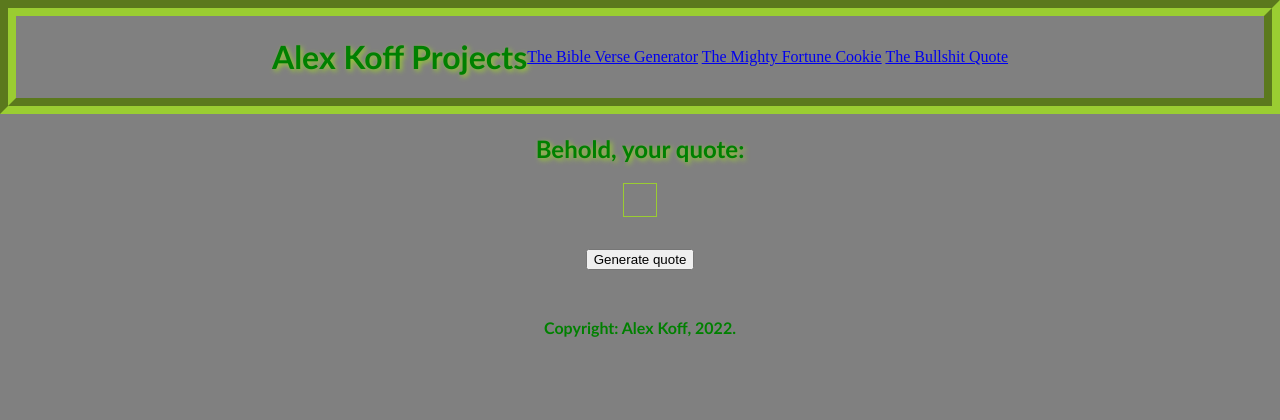
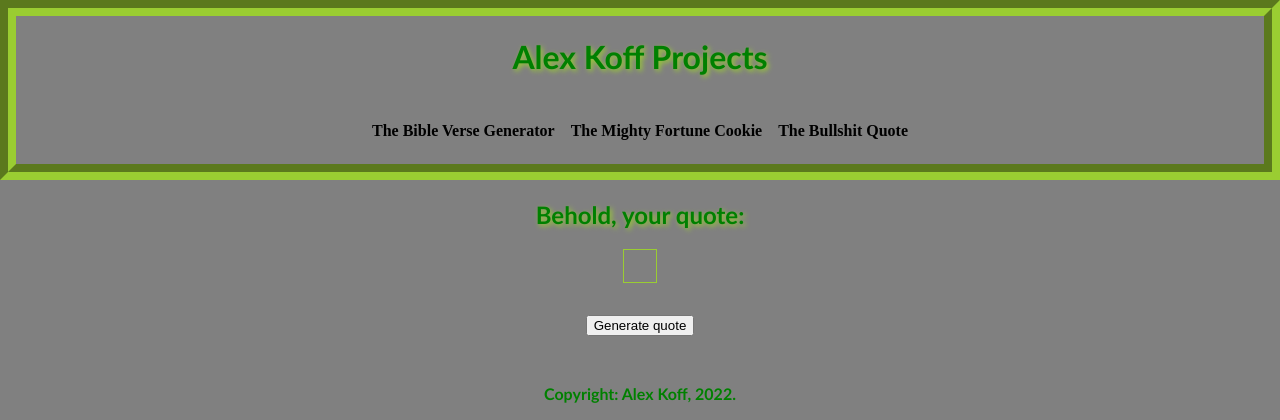
Before and after one commit to alinakov96/alinakov96.github.io, a PHP site: the page made by Bullshit Quote/index.html in a window 1280 px wide. Shown: the top 420 px of the page. Run offline with PHP 8.4, Linux system fonts and the light colour scheme.

Commit message:
Add files via upload

```diff
--- a/Bullshit Quote/style.css
+++ b/Bullshit Quote/style.css
@@ -8,6 +8,10 @@
   display: -webkit-box;
   display: -ms-flexbox;
   display: flex;
+  -webkit-box-orient: vertical;
+  -webkit-box-direction: normal;
+      -ms-flex-direction: column;
+          flex-direction: column;
   -webkit-box-pack: center;
       -ms-flex-pack: center;
           justify-content: center;
@@ -15,6 +19,26 @@
       -ms-flex-align: center;
           align-items: center;
   border: 1rem yellowgreen groove;
+}
+
+body header nav {
+  display: -webkit-box;
+  display: -ms-flexbox;
+  display: flex;
+  -webkit-box-pack: center;
+      -ms-flex-pack: center;
+          justify-content: center;
+  -webkit-box-align: center;
+      -ms-flex-align: center;
+          align-items: center;
+  padding: 1rem;
+}
+
+body header nav a {
+  padding: 0.5rem;
+  font-weight: bold;
+  text-decoration: none;
+  color: black;
 }
 
 body header h1 {
--- a/Bullshit Quote/style.scss
+++ b/Bullshit Quote/style.scss
@@ -5,9 +5,24 @@
 
   header {
     display: flex;
+    flex-direction: column;
     justify-content: center;
     align-items: center;
     border: 1rem yellowgreen groove;
+
+    nav {
+      display: flex;
+      justify-content: center;
+      align-items: center;
+      padding: 1rem;
+
+      a {
+        padding: 0.5rem;
+        font-weight: bold;
+        text-decoration: none;
+        color: black;
+      }
+    }
 
     h1 {
       font-family: "Gill Sans", "Gill Sans MT", Calibri, "Trebuchet MS",
```
Also changed, not shown: Bible Verse Generator/bible_generator.css (+24 -0 lines), Bible Verse Generator/bible_generator.scss (+15 -0 lines), The Fortune Cookie/fortune_cookie.css (+24 -0 lines), The Fortune Cookie/fortune_cookie.scss (+15 -0 lines), 3 other files.
